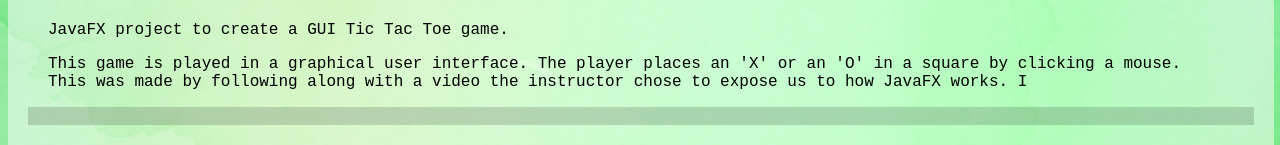
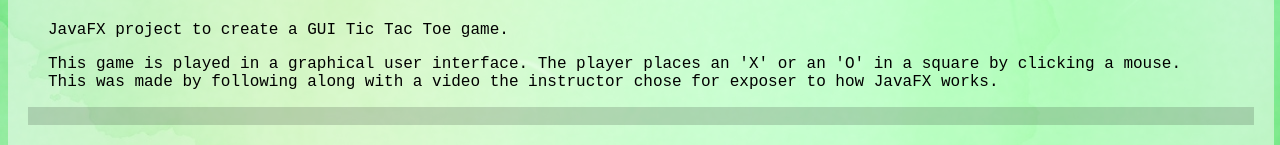
Before and after one commit to kylo2212/Software-Portfolio, a plain HTML site: page pages/java.html in a window 1280 px wide. Shown: the part 762-907 px from the top of the page. Drawn offline with Linux system fonts and the light colour scheme.

Commit message:
Update java.html

```diff
--- a/pages/java.html
+++ b/pages/java.html
@@ -81,7 +81,7 @@
         </p>
         <p class="text">This game is played in a graphical user interface. The player places an 'X' or an 'O' in a
             square by clicking a mouse.
-            This was made by following along with a video the instructor chose to expose us to how JavaFX works. I
+            This was made by following along with a video the instructor chose for exposer to how JavaFX works.
         </p>
         <p class="codeblock"><br></p>
 
```
